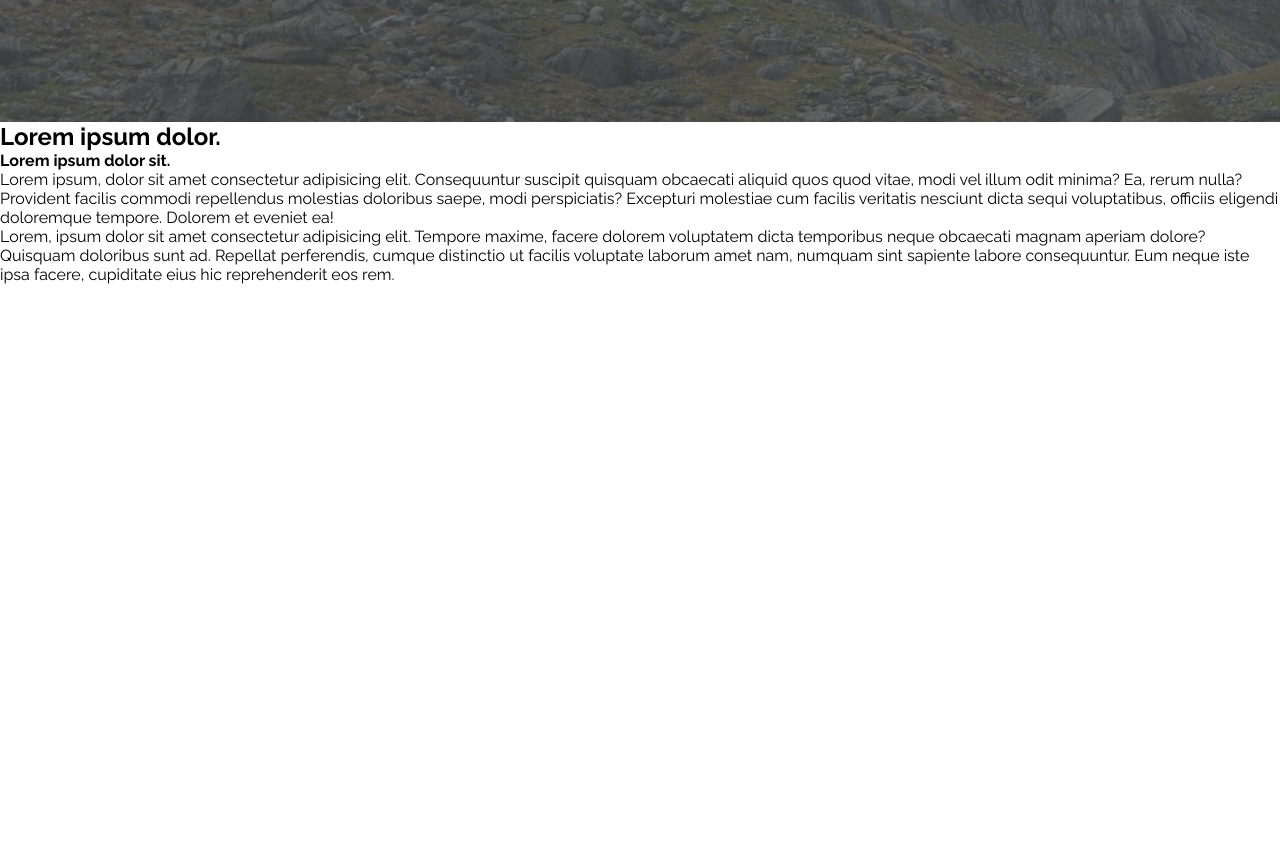
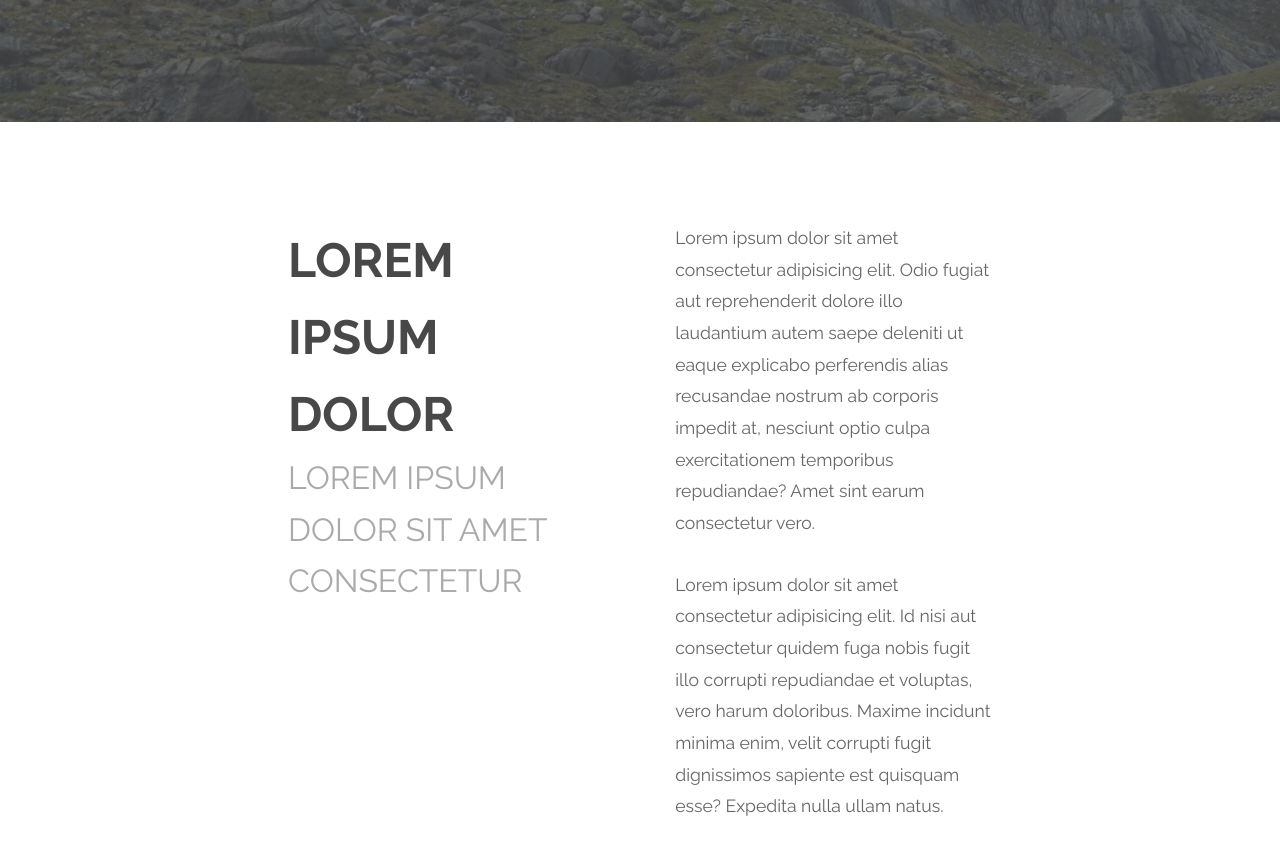
Before and after one commit to ZoricaZeljkovic/spatial, a plain HTML site: page index.html in a window 1280 px wide. Shown: the part 678-1532 px from the top of the page. Before the commit the page ends 962 px from the top, so only its background shows below. Drawn offline with Linux system fonts and the light colour scheme.

Commit message:
intro css

```diff
--- a/index.html
+++ b/index.html
@@ -42,25 +42,26 @@
     <!--intro-->
     <section class="intro">
       <article>
-        <h2>Lorem ipsum dolor.</h2>
-        <h4>Lorem ipsum dolor sit.</h4>
+        <h2>
+          Lorem <br />
+          ipsum dolor
+        </h2>
+        <h4>Lorem ipsum dolor sit amet consectetur</h4>
       </article>
       <article>
         <p>
-          Lorem ipsum, dolor sit amet consectetur adipisicing elit. Consequuntur
-          suscipit quisquam obcaecati aliquid quos quod vitae, modi vel illum
-          odit minima? Ea, rerum nulla? Provident facilis commodi repellendus
-          molestias doloribus saepe, modi perspiciatis? Excepturi molestiae cum
-          facilis veritatis nesciunt dicta sequi voluptatibus, officiis eligendi
-          doloremque tempore. Dolorem et eveniet ea!
+          Lorem ipsum dolor sit amet consectetur adipisicing elit. Odio fugiat
+          aut reprehenderit dolore illo laudantium autem saepe deleniti ut eaque
+          explicabo perferendis alias recusandae nostrum ab corporis impedit at,
+          nesciunt optio culpa exercitationem temporibus repudiandae? Amet sint
+          earum consectetur vero.
         </p>
         <p>
-          Lorem, ipsum dolor sit amet consectetur adipisicing elit. Tempore
-          maxime, facere dolorem voluptatem dicta temporibus neque obcaecati
-          magnam aperiam dolore? Quisquam doloribus sunt ad. Repellat
-          perferendis, cumque distinctio ut facilis voluptate laborum amet nam,
-          numquam sint sapiente labore consequuntur. Eum neque iste ipsa facere,
-          cupiditate eius hic reprehenderit eos rem.
+          Lorem ipsum dolor sit amet consectetur adipisicing elit. Id nisi aut
+          consectetur quidem fuga nobis fugit illo corrupti repudiandae et
+          voluptas, vero harum doloribus. Maxime incidunt minima enim, velit
+          corrupti fugit dignissimos sapiente est quisquam esse? Expedita nulla
+          ullam natus.
         </p>
       </article>
     </section>
--- a/style.css
+++ b/style.css
@@ -9,6 +9,7 @@
     --text: #666;
     --gray: #aaaaaa;
     --transition: .3s ease;
+    --py: 100px 0;
 }
 /**** basic styles ****/
 * {
@@ -20,9 +21,12 @@ body {
     font-family: var(--fontFamily);
     font-weight: 400;
     font-size: var(--fontSize);
+    line-height: 1.6;
+    color: var(--text);
 }
 h1,h2,h3,h4,h5,h6 {
     font-weight: 700;
+    color: var(--headings);
 }
 ul {
     list-style: none;
@@ -44,6 +48,10 @@ button {
 }
 button:hover {
     background: var(--hover);
+}
+h2 {
+    font-size: 3rem;
+    text-transform: uppercase;
 }
 /**** header ****/
 header {
@@ -100,6 +108,29 @@ header div h1 {
 header div p {
     color: var(--gray);
     font-size: 1.8rem;
-    line-height: 1.5;
     padding: 50px 0;
 }
+/**** intro ****/
+.intro {
+    width: 55%;
+    margin: auto;
+    padding: var(--py);
+    display: flex;
+    justify-content: space-between;
+}
+.intro article {
+    flex: 0 0 45%;
+}
+.intro h4 {
+    text-transform: uppercase;
+    font-size: 2rem;
+    color: var(--gray);
+    font-weight: 400;
+}
+.intro p {
+    font-size: 1.1rem;
+    line-height: 1.8;
+}
+.intro p:first-child {
+    margin-bottom: 30px;
+}
```
